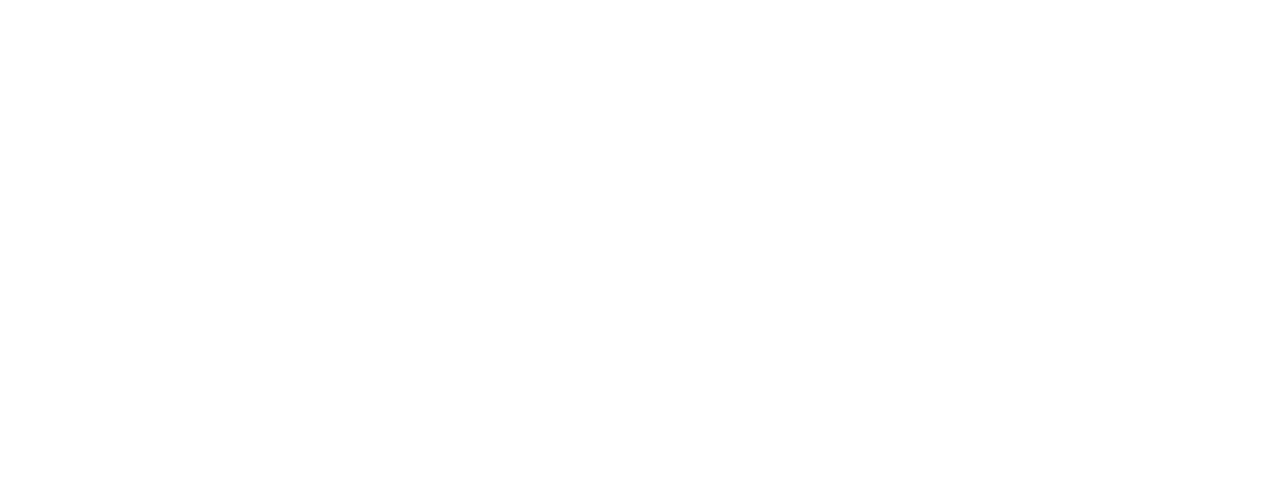
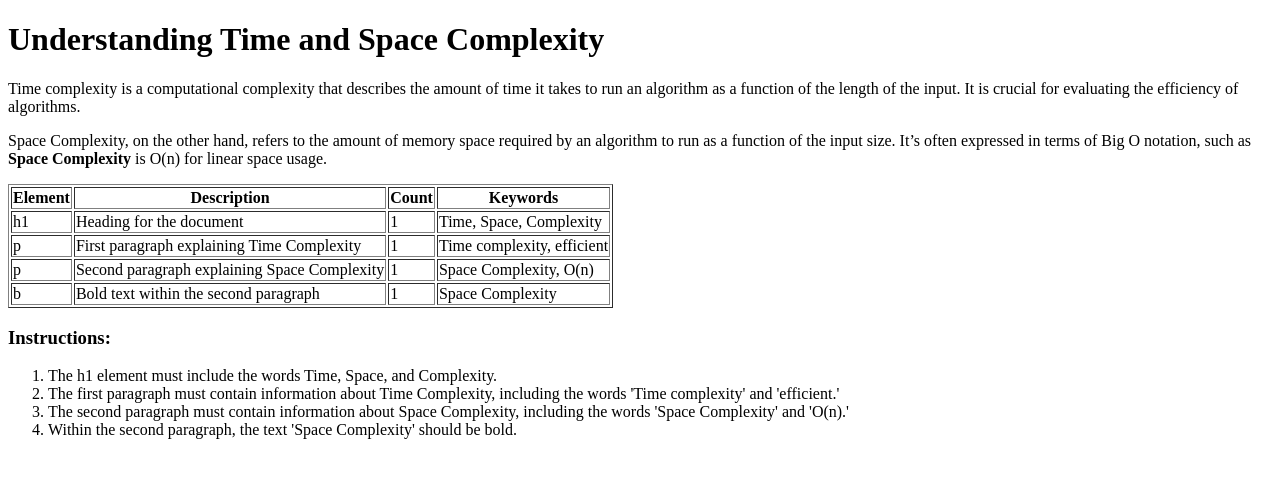
Before and after one commit to acciojob/time-and-space-complexity-aamirkcc7, a website: page main.html in a window 1280 px wide. Drawn offline with Linux system fonts and the light colour scheme.

Commit message:
created a submission

```diff
--- a/main.html
+++ b/main.html
@@ -5,7 +5,55 @@
 <head>
 	<link rel="stylesheet" href="styles.css">
 </head>
+   <title>Time and Space Complexity</title>
+</head>
+<body>
+    <h1>Understanding Time and Space Complexity</h1>
 
+    <p>Time complexity is a computational complexity that describes the amount of time it takes to run an algorithm as a function of the length of the input. It is crucial for evaluating the efficiency of algorithms.</p>
+
+    <p>Space Complexity, on the other hand, refers to the amount of memory space required by an algorithm to run as a function of the input size. It’s often expressed in terms of Big O notation, such as <b>Space Complexity</b> is O(n) for linear space usage.</p>
+
+    <table border="1">
+        <tr>
+            <th>Element</th>
+            <th>Description</th>
+            <th>Count</th>
+            <th>Keywords</th>
+        </tr>
+        <tr>
+            <td>h1</td>
+            <td>Heading for the document</td>
+            <td>1</td>
+            <td>Time, Space, Complexity</td>
+        </tr>
+        <tr>
+            <td>p</td>
+            <td>First paragraph explaining Time Complexity</td>
+            <td>1</td>
+            <td>Time complexity, efficient</td>
+        </tr>
+        <tr>
+            <td>p</td>
+            <td>Second paragraph explaining Space Complexity</td>
+            <td>1</td>
+            <td>Space Complexity, O(n)</td>
+        </tr>
+        <tr>
+            <td>b</td>
+            <td>Bold text within the second paragraph</td>
+            <td>1</td>
+            <td>Space Complexity</td>
+        </tr>
+    </table>
+
+    <h3>Instructions:</h3>
+    <ol>
+        <li>The h1 element must include the words Time, Space, and Complexity.</li>
+        <li>The first paragraph must contain information about Time Complexity, including the words 'Time complexity' and 'efficient.'</li>
+        <li>The second paragraph must contain information about Space Complexity, including the words 'Space Complexity' and 'O(n).'</li>
+        <li>Within the second paragraph, the text 'Space Complexity' should be bold.</li>
+    </ol>
 <body>
 	<!-- the entire body must be written by student -->
     <script type="text/javascript" src="./script.js">
```
